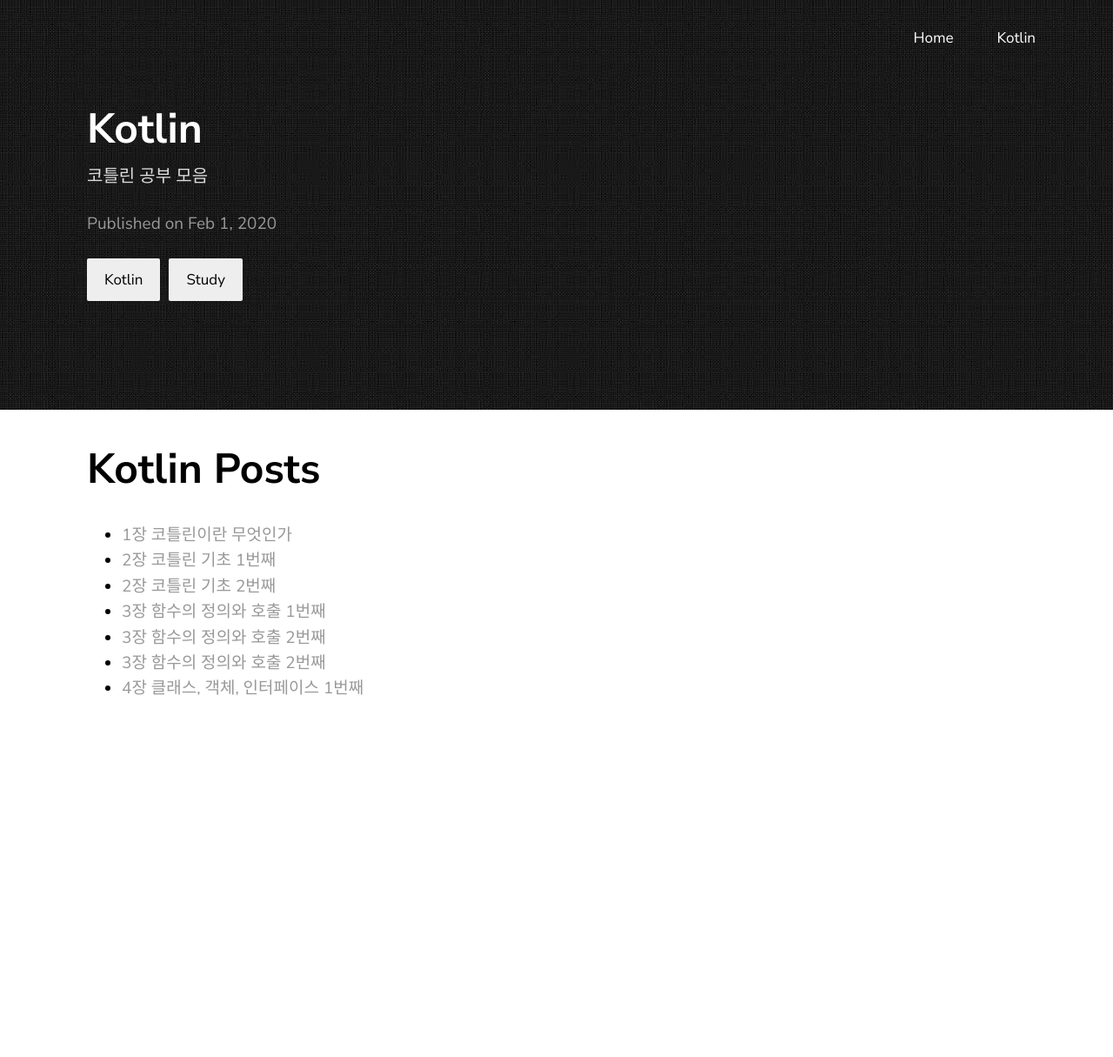
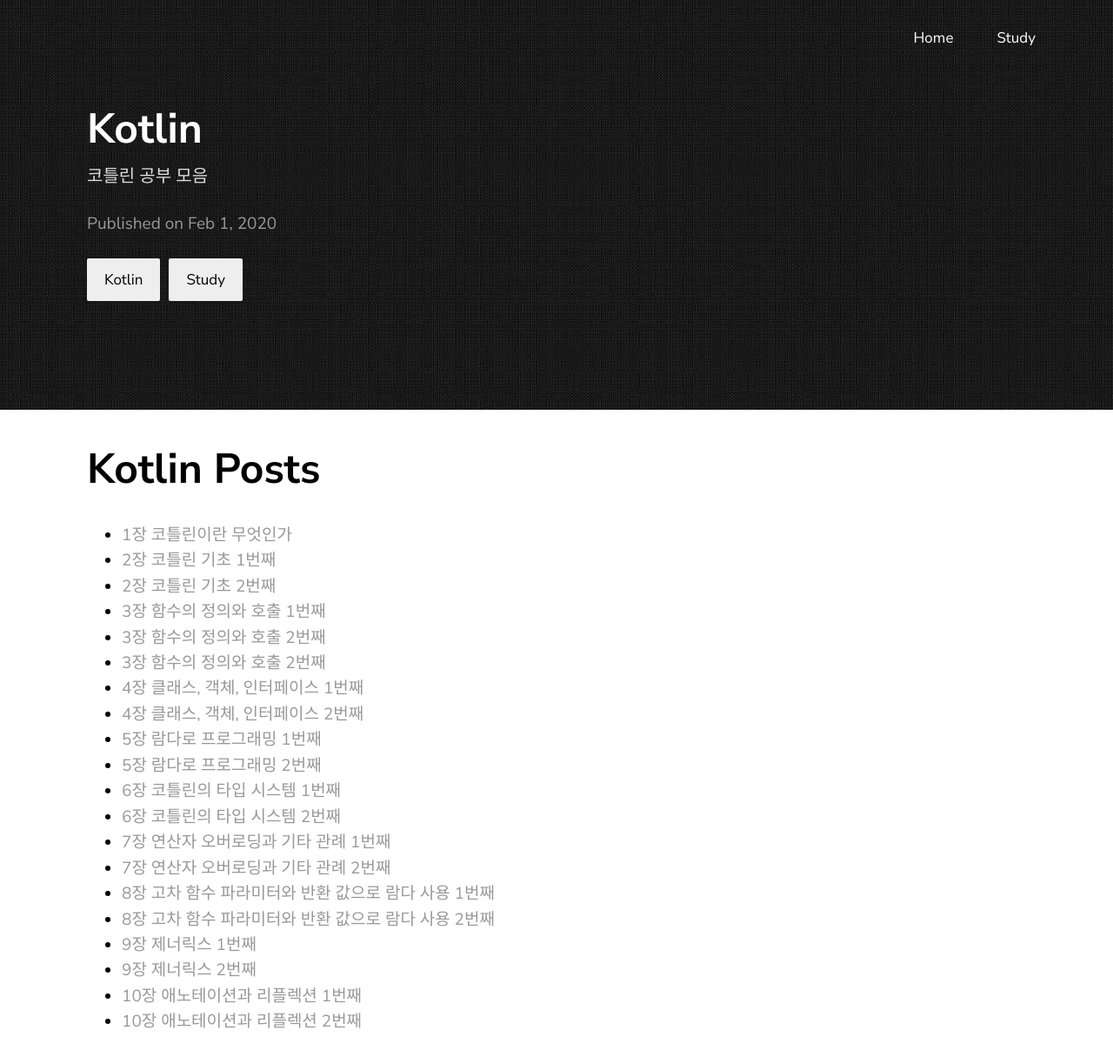
Before and after one commit to yoowonyoung/yoowonyoung.github.io, a Jekyll site: the page built from _posts/2020-02-01-Kotlin.md, in a window 1280 px wide. Shown: the whole page at 87% size. Built offline with Jekyll 4.4.1, drawn with Linux system fonts in a browser that asks for light colours; comment, search, counter and statistics services are not loaded; before the commit the page ends 900 px from its top, so only the background shows below that.

Commit message:
update navbar - WEB

```diff
--- a/_includes/nav.html
+++ b/_includes/nav.html
@@ -2,7 +2,12 @@
 <div class="navbar">
 	<ul class='cat1'>
 		<li><a href="/">Home</a></li>
-		<li><a href="/Kotlin">Kotlin</a></li>
+		<li>Study</a>
+			<ul>
+				<li><a href="/Kotlin">Kotlin</a></li>
+				<li><a href="/AngularAndTypeScript">Angular & TypeScript</a></li>
+			</ul>
+		  </li>
 	  </ul>
 </div>
 {%- endif -%}
--- a/_posts/2020-02-01-Kotlin.md
+++ b/_posts/2020-02-01-Kotlin.md
@@ -17,3 +17,16 @@
 - [3장 함수의 정의와 호출 2번째](https://yoowonyoung.github.io/posts/Kotlin-05/)
 - [3장 함수의 정의와 호출 2번째](https://yoowonyoung.github.io/posts/Kotlin-05/)
 - [4장 클래스, 객체, 인터페이스 1번째](https://yoowonyoung.github.io/posts/Kotlin-06/)
+- [4장 클래스, 객체, 인터페이스 2번째](https://yoowonyoung.github.io/posts/Kotlin-07/)
+- [5장 람다로 프로그래밍 1번째](https://yoowonyoung.github.io/posts/Kotlin-08/)
+- [5장 람다로 프로그래밍 2번째](https://yoowonyoung.github.io/posts/Kotlin-09/)
+- [6장 코틀린의 타입 시스템 1번째](https://yoowonyoung.github.io/posts/Kotlin-10/)
+- [6장 코틀린의 타입 시스템 2번째](https://yoowonyoung.github.io/posts/Kotlin-11/)
+- [7장 연산자 오버로딩과 기타 관례 1번째](https://yoowonyoung.github.io/posts/Kotlin-12/)
+- [7장 연산자 오버로딩과 기타 관례 2번째](https://yoowonyoung.github.io/posts/Kotlin-13/)
+- [8장 고차 함수 파라미터와 반환 값으로 람다 사용 1번째](https://yoowonyoung.github.io/posts/Kotlin-14/)
+- [8장 고차 함수 파라미터와 반환 값으로 람다 사용 2번째](https://yoowonyoung.github.io/posts/Kotlin-15/)
+- [9장 제너릭스 1번째](https://yoowonyoung.github.io/posts/Kotlin-16/)
+- [9장 제너릭스 2번째](https://yoowonyoung.github.io/posts/Kotlin-17/)
+- [10장 애노테이션과 리플렉션 1번째](https://yoowonyoung.github.io/posts/Kotlin-18/)
+- [10장 애노테이션과 리플렉션 2번째](https://yoowonyoung.github.io/posts/Kotlin-19/)
```
Also changed, not shown: _posts/2020-02-01-Angular & TypeScript.md (added, +13 -0 lines).
